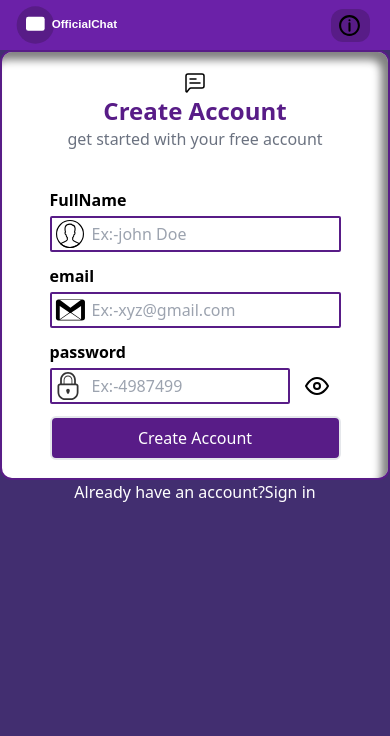
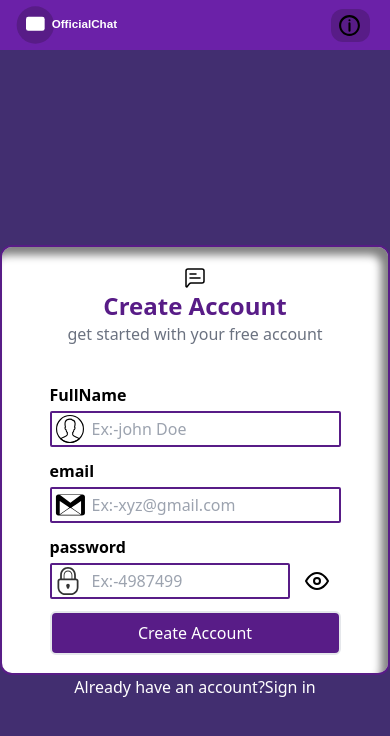
Before and after one commit to Hatim-Malak/officalchat, a React (Vite) app in the folder Frontend/: page /signup in a window 390 px wide. Shown: the top 736 px of the page. Built offline with nearby package versions, Linux system fonts and the light colour scheme; no server answers.

Commit message:
project completed

```diff
--- a/Frontend/src/pages/LoginPage.jsx
+++ b/Frontend/src/pages/LoginPage.jsx
@@ -20,7 +20,7 @@ const LoginPage = () => {
   return (
     <>
       <Navbar/>
-      <div className='flex green min-h-screen lg:h-[557px] w-full'>
+      <div className='flex green min-h-screen lg:h-[557px] w-full items-center justify-center'>
       <div className=' text-white w-full lg:w-3/5 h-full flex flex-col items-center justify-center'>
         <div className=' flex flex-col bg-white rounded-xl h-[360px] w-[340px] justify-around items-center border-2 border-purple-900 shadow '>
           <div className='flex flex-col items-center'>
--- a/Frontend/src/pages/SignupPage.jsx
+++ b/Frontend/src/pages/SignupPage.jsx
@@ -30,7 +30,7 @@ const SignupPage = () => {
   return (
     <>
     <Navbar/>
-    <div className='flex green min-h-screen lg:h-[557px] w-full'>
+    <div className='flex green min-h-screen lg:h-[557px] w-full items-center justify-center'>
       <div className=' text-white w-full lg:w-3/5 h-full flex flex-col items-center justify-center'>
         <div className=' flex flex-col bg-white rounded-xl h-[430px] w-[390px] justify-around items-center border-2 border-purple-900 shadow '>
           <div className='flex flex-col items-center'>
```
